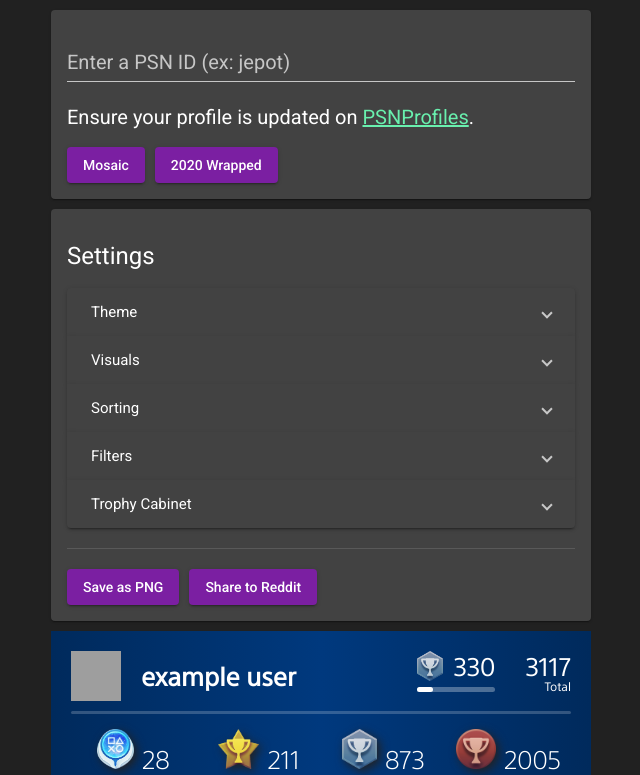
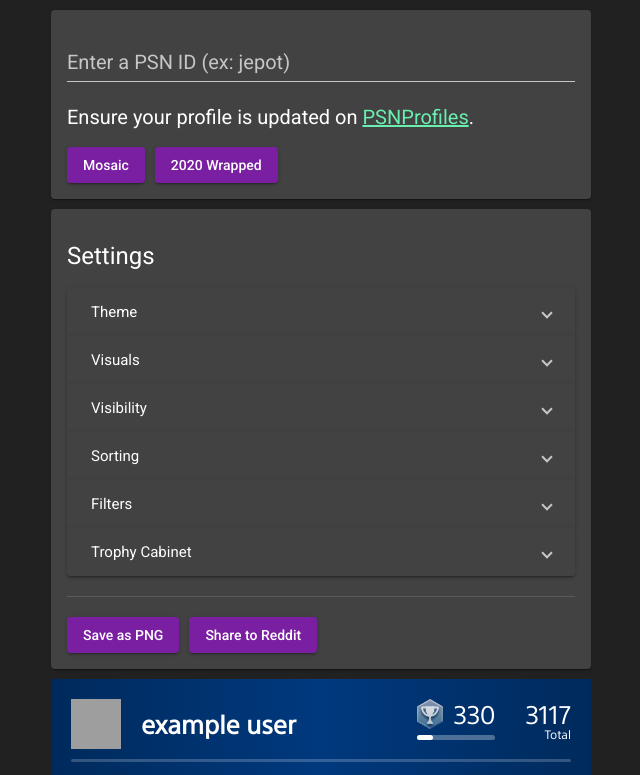
Before and after one commit to naveedgol/psnplatinums, an Angular app: page / in a window 1280 px wide. Shown: the top 775 px of the page, without its empty margins (319-959 px from the left). Built offline with nearby package versions, Linux system fonts and the light colour scheme; grey boxes are pictures that could not be loaded.

Commit message:
Visibility tab

```diff
--- a/src/app/components/mosaic/mosaic.component.html
+++ b/src/app/components/mosaic/mosaic.component.html
@@ -64,10 +64,18 @@
                   [(ngModel)]="displaySettings.rowSpacingPx">
                 </mat-slider>
               </section>
+            </mat-expansion-panel>
 
-              <mat-divider></mat-divider>
+            <mat-expansion-panel>
+              <mat-expansion-panel-header>
+                <mat-panel-title>
+                  Visibility
+                </mat-panel-title>
+                <mat-panel-description>
+                </mat-panel-description>
+              </mat-expansion-panel-header>
+
               <section class="section visibilityBox">
-                <h2>Visibility</h2>
                 <mat-checkbox class="example-margin" [(ngModel)]="displaySettings.displayUserInfo">User Info
                 </mat-checkbox>
                 <mat-checkbox class="example-margin" [(ngModel)]="displaySettings.displayTrophyCounts"
```
